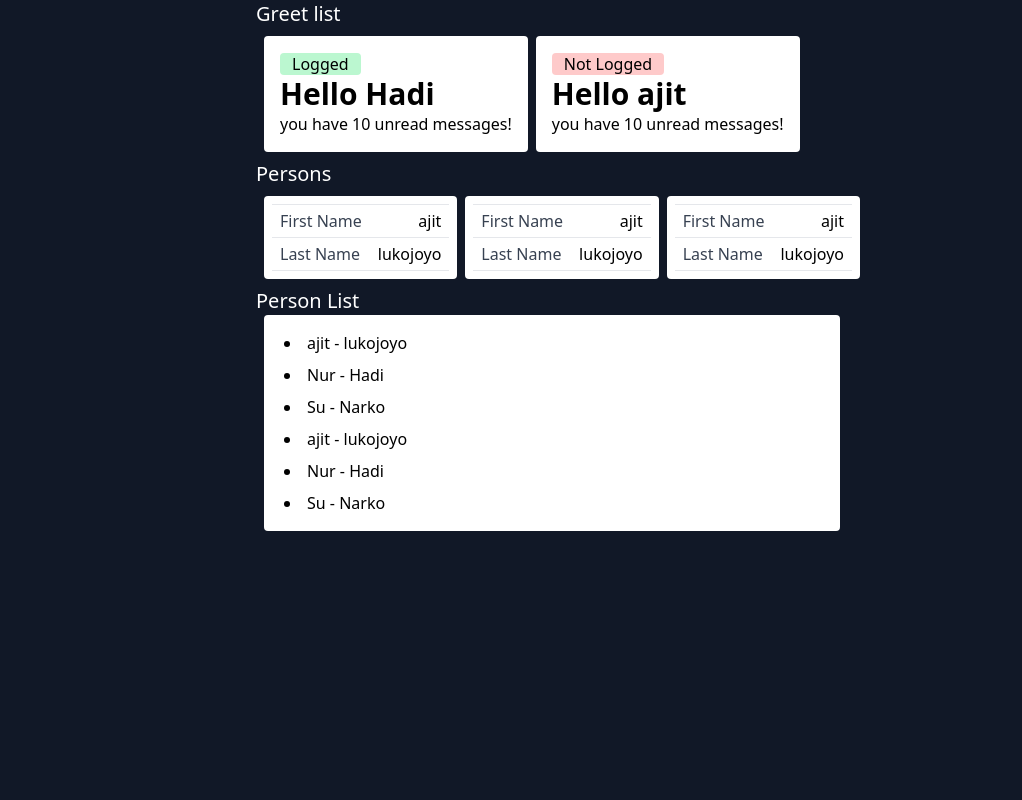
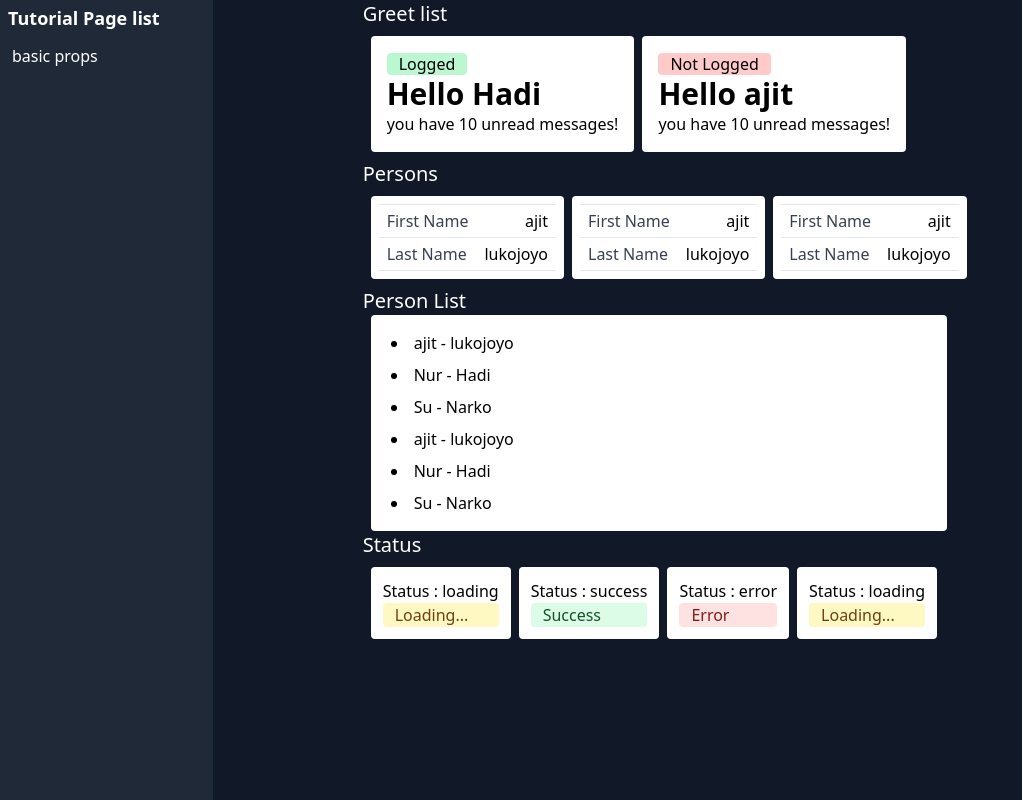
Before and after one commit to zidan-p/react-typescript, a React (Create React App) app: page / in a window 1280 px wide. Shown: the whole page, without its empty margins (0-1022 px from the left). Built offline with nearby package versions, Linux system fonts and the light colour scheme.

Commit message:
add navigation for each tutorial

```diff
--- a/package.json
+++ b/package.json
@@ -12,6 +12,7 @@
     "@types/react-dom": "^18.2.4",
     "react": "^18.2.0",
     "react-dom": "^18.2.0",
+    "react-router-dom": "^6.11.1",
     "react-scripts": "5.0.1",
     "typescript": "^4.9.5",
     "web-vitals": "^2.1.4"
--- a/src/App.tsx
+++ b/src/App.tsx
@@ -1,77 +1,23 @@
-import React from 'react';
-import { Greet } from './components/Greet';
-import { Person } from './components/Person';
-import { PersonList } from './components/PersonList';
+import { Routes, Route, Outlet, Link } from "react-router-dom";
+import { MainLayout } from "./layout/MainLayout";
+import { pagesData } from "./data/pagesData";
+import { BasicProps } from "./pages/BasicProps";
 
 function App() {
-
-  const personData = {
-    first: "ajit",
-    last: "lukojoyo"
-  }
-
-  const personListData = [
-    {
-      first: "ajit",
-      last: "lukojoyo"
-    },
-    {
-      first: "Nur",
-      last: "Hadi"
-    },
-    {
-      first: "Su",
-      last: "Narko"
-    },
-    {
-      first: "ajit",
-      last: "lukojoyo"
-    },
-    {
-      first: "Nur",
-      last: "Hadi"
-    },
-    {
-      first: "Su",
-      last: "Narko"
-    },
-  ]
-
-
   return (
-    <div className=" relative min-h-screen bg-gray-900">
-      <div className="mx-auto max-w-3xl">
-        <div className="">
-          <h2 className='text-white text-xl'>Greet list</h2>
-          <div className="flex flex-wrap gap-2 p-2">
-            <Greet
-              name='Hadi'
-              messageCount={10}
-              logged={true}
-            />
-            <Greet
-              name='ajit'
-              messageCount={10}
-              logged={false}
-            />
-          </div>
-        </div>
-
-        <div className="">
-          <h2 className='text-white text-xl'>Persons</h2>
-          <div className="flex gap-2 p-2">
-            <Person name={personData} />
-            <Person name={personData} />
-            <Person name={personData} />
-          </div>
-        </div>
-        <div className="">
-          <h2 className='text-white text-xl'>Person List</h2>
-          <PersonList names={personListData} />
-        </div>
-      </div>
-    </div>
-  );
+    <Routes>
+      <Route path="/" element={<MainLayout />}>
+        {/* <Route index element={<BasicProps />} /> */}
+        {pagesData.map((page, index) => (
+          <Route
+          index={page.path === "/" ? true : false}
+          element={<page.Element />}
+          />
+        ))}
+        <Route path="*" element={<h1>no elemennt</h1> } />
+      </Route>
+    </Routes>
+  )
 }
 
 export default App;
--- /dev/null
+++ b/src/components/Sidebar.tsx
@@ -0,0 +1,33 @@
+import { FC } from "react";
+import { NavLink } from "react-router-dom";
+
+type SidebarProps = {
+    routes: {
+        path: string;
+        name: string;
+        Element: FC
+    }[]
+}
+
+export const Sidebar = (porps: SidebarProps) => {
+    return (
+        <div className="bg-gray-800 text-white h-full">
+            <h1 className="p-1 px-2 text-lg font-semibold">Tutorial Page list</h1>
+            <ul className="flex flex-col p-1">
+                {porps.routes.map((route, index) => (
+                    <li className="">
+                        <NavLink
+                            to={route.path}
+                            className={({isActive,isPending})=>{
+                                let activeClass = isActive ? "text-white" : "text-gray-500"
+                                return `hover:bg-gray-700 w-full px-2 py-1 rounded block ` + activeClass
+                            }}
+                        >
+                            {route.name}
+                        </NavLink>
+                    </li>
+                ))}
+            </ul>
+        </div>
+    )
+}
--- /dev/null
+++ b/src/components/Status.tsx
@@ -0,0 +1,24 @@
+type StatusProps = {
+  status: "loading" | "success" | "error";
+};
+
+export const Status = (props: StatusProps) => {
+  return (
+    <div className="bg-white p-3 rounded">
+      <h5>Status : {props.status}</h5>
+      {(() => {
+        if (props.status === "loading")
+          return (
+            <div className="bg-yellow-100 rounded text-yellow-900 px-3">
+              Loading...
+            </div>
+          );
+        else if (props.status === "success")
+          return (
+            <div className="bg-green-100 rounded text-green-900 px-3">Success</div>
+          );
+        return <div className="bg-red-100 rounded text-red-900 px-3">Error</div>;
+      })()}
+    </div>
+  );
+};
--- /dev/null
+++ b/src/data/pagesData.tsx
@@ -0,0 +1,11 @@
+import { BasicProps } from "../pages/BasicProps";
+
+
+
+export const pagesData = [
+    {
+        path: "/",
+        name: "basic props",
+        Element : BasicProps  //not rendered
+    }
+];
--- a/src/index.tsx
+++ b/src/index.tsx
@@ -1,12 +1,15 @@
 import React from 'react';
 import ReactDOM from 'react-dom/client';
 import App from './App';
+import { BrowserRouter } from "react-router-dom";
 
 const root = ReactDOM.createRoot(
   document.getElementById('root') as HTMLElement
 );
 root.render(
   <React.StrictMode>
-    <App />
+    <BrowserRouter>
+      <App />
+    </BrowserRouter>
   </React.StrictMode>
 );
--- /dev/null
+++ b/src/layout/MainLayout.tsx
@@ -0,0 +1,16 @@
+import { Sidebar } from "../components/Sidebar"
+import { pagesData } from "../data/pagesData"
+import { Outlet} from "react-router-dom";
+
+export const MainLayout = () => {
+  return (
+    <div className="min-h-screen flex">
+      <aside className="basis-1/6">
+        <Sidebar routes={pagesData}/>
+      </aside>
+      <main className="basis-5/6  relative min-h-screen bg-gray-900">
+        <Outlet />
+      </main>
+    </div>
+  )
+}
--- /dev/null
+++ b/src/pages/AdvanceProps.tsx
@@ -0,0 +1 @@
+export const a = ()=>{}
--- /dev/null
+++ b/src/pages/BasicProps.tsx
@@ -0,0 +1,85 @@
+import React from 'react';
+import { Greet } from './../components/Greet';
+import { Person } from './../components/Person';
+import { PersonList } from './../components/PersonList';
+import { Status } from './../components/Status';
+
+export const BasicProps = () => {
+
+    const personData = {
+      first: "ajit",
+      last: "lukojoyo"
+    }
+
+    const personListData = [
+      {
+        first: "ajit",
+        last: "lukojoyo"
+      },
+      {
+        first: "Nur",
+        last: "Hadi"
+      },
+      {
+        first: "Su",
+        last: "Narko"
+      },
+      {
+        first: "ajit",
+        last: "lukojoyo"
+      },
+      {
+        first: "Nur",
+        last: "Hadi"
+      },
+      {
+        first: "Su",
+        last: "Narko"
+      },
+    ]
+
+
+    return (
+      <div className="">
+        <div className="mx-auto max-w-3xl">
+          <div className="">
+            <h2 className='text-white text-xl'>Greet list</h2>
+            <div className="flex flex-wrap gap-2 p-2">
+              <Greet
+                name='Hadi'
+                messageCount={10}
+                logged={true}
+              />
+              <Greet
+                name='ajit'
+                messageCount={10}
+                logged={false}
+              />
+            </div>
+          </div>
+
+          <div className="">
+            <h2 className='text-white text-xl'>Persons</h2>
+            <div className="flex gap-2 p-2">
+              <Person name={personData} />
+              <Person name={personData} />
+              <Person name={personData} />
+            </div>
+          </div>
+          <div className="">
+            <h2 className='text-white text-xl'>Person List</h2>
+            <PersonList names={personListData} />
+          </div>
+          <div className="">
+            <h2 className='text-white text-xl'>Status</h2>
+            <div className="flex gap-2 p-2">
+              <Status status='loading' />
+              <Status status='success' />
+              <Status status='error' />
+              <Status status='loading' />
+            </div>
+          </div>
+        </div>
+      </div>
+    );
+}
```
Also changed, not shown: 1 other file (tests, documents, lock files or other folders).
